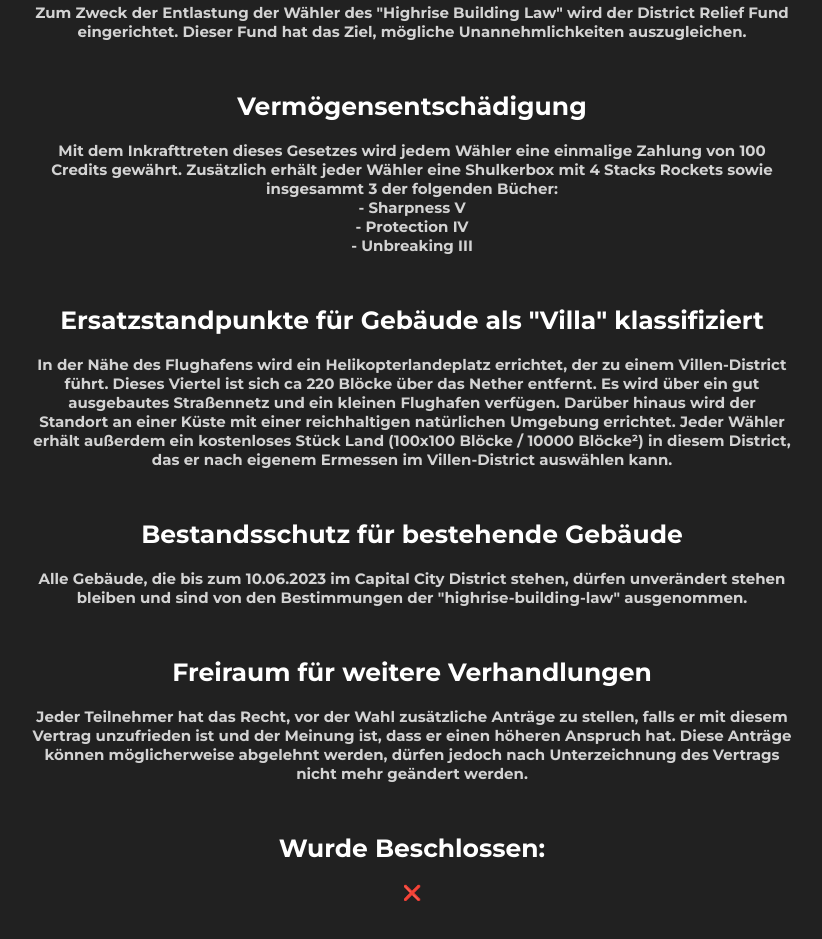
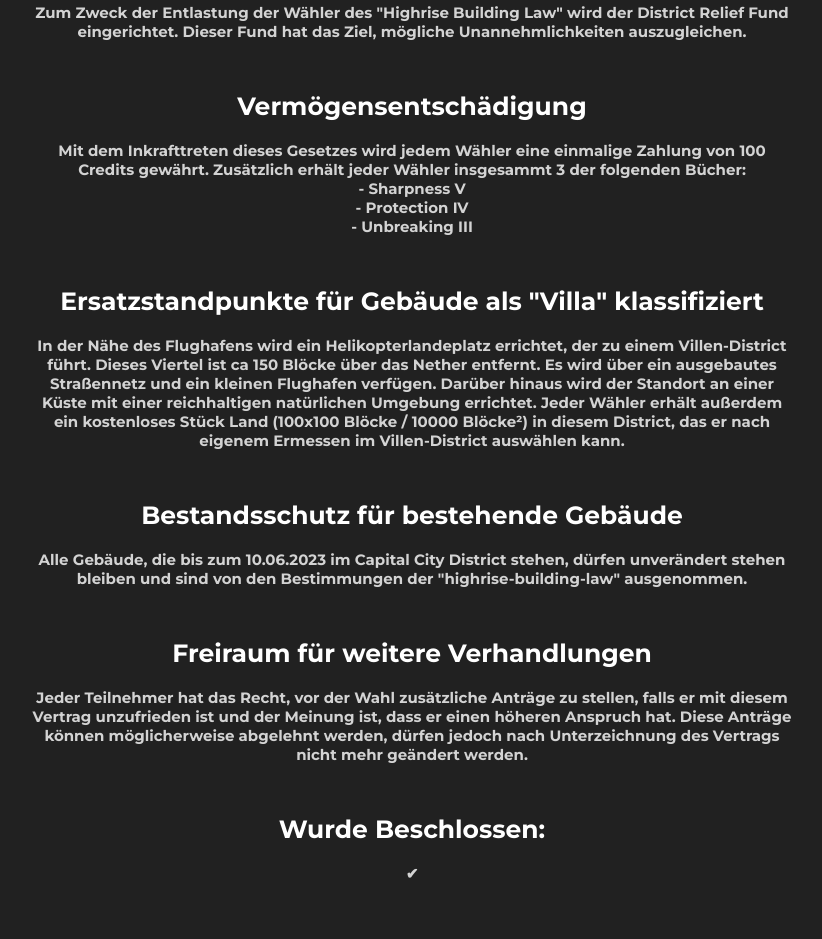
Before and after one commit to Ciphersoft-Studios/Capital-Continent, a plain HTML site: page laws/the-district-relief-fund.html in a window 1280 px wide. Shown: the part 287-1226 px from the top of the page, without its empty margins (228-1050 px from the left). Drawn offline with Linux system fonts and the light colour scheme.

Commit message:
Passed Laws

```diff
--- a/laws/the-district-relief-fund.html
+++ b/laws/the-district-relief-fund.html
@@ -37,7 +37,7 @@
                 <p class="law-description">Zum Zweck der Entlastung der Wähler des "Highrise Building Law" wird der District Relief Fund eingerichtet. Dieser Fund hat das Ziel, mögliche Unannehmlichkeiten auszugleichen.</p>
 
                 <h3 class="sub-title">Vermögensentschädigung</h3>
-                <p class="law-description">Mit dem Inkrafttreten dieses Gesetzes wird jedem Wähler eine einmalige Zahlung von 100 Credits gewährt. Zusätzlich erhält jeder Wähler eine Shulkerbox mit 4 Stacks Rockets sowie insgesammt 3 der folgenden Bücher:
+                <p class="law-description">Mit dem Inkrafttreten dieses Gesetzes wird jedem Wähler eine einmalige Zahlung von 100 Credits gewährt. Zusätzlich erhält jeder Wähler insgesammt 3 der folgenden Bücher:
                 <br>
                 - Sharpness V <br>
                 - Protection IV <br>
@@ -45,7 +45,7 @@
                 </p>
 
                 <h3 class="sub-title">Ersatzstandpunkte für Gebäude als "Villa" klassifiziert</h3>
-                <p class="law-description">In der Nähe des Flughafens wird ein Helikopterlandeplatz errichtet, der zu einem Villen-District führt. Dieses Viertel ist sich ca 220 Blöcke über das Nether entfernt. Es wird über ein gut ausgebautes Straßennetz und ein kleinen Flughafen verfügen. Darüber hinaus wird der Standort an einer Küste mit einer reichhaltigen natürlichen Umgebung errichtet. Jeder Wähler erhält außerdem ein kostenloses Stück Land (100x100 Blöcke / 10000 Blöcke²) in diesem District, das er nach eigenem Ermessen im Villen-District auswählen kann.</p>
+                <p class="law-description">In der Nähe des Flughafens wird ein Helikopterlandeplatz errichtet, der zu einem Villen-District führt. Dieses Viertel ist ca 150 Blöcke über das Nether entfernt. Es wird über ein ausgebautes Straßennetz und ein kleinen Flughafen verfügen. Darüber hinaus wird der Standort an einer Küste mit einer reichhaltigen natürlichen Umgebung errichtet. Jeder Wähler erhält außerdem ein kostenloses Stück Land (100x100 Blöcke / 10000 Blöcke²) in diesem District, das er nach eigenem Ermessen im Villen-District auswählen kann.</p>
 
                 <h3 class="sub-title">Bestandsschutz für bestehende Gebäude</h3>
                 <p class="law-description">Alle Gebäude, die bis zum 10.06.2023 im Capital City District stehen, dürfen unverändert stehen bleiben und sind von den Bestimmungen der "highrise-building-law" ausgenommen.</p>
@@ -54,7 +54,7 @@
                 <p class="law-description">Jeder Teilnehmer hat das Recht, vor der Wahl zusätzliche Anträge zu stellen, falls er mit diesem Vertrag unzufrieden ist und der Meinung ist, dass er einen höheren Anspruch hat. Diese Anträge können möglicherweise abgelehnt werden, dürfen jedoch nach Unterzeichnung des Vertrags nicht mehr geändert werden.</p>
 
                 <h3 class="sub-title">Wurde Beschlossen:</h3>
-                <p class="law-description">❌</p>
+                <p class="law-description">✔</p>
             </div>
         </section>
     </main>
```
Also changed, not shown: laws/the-common-armor-law.html (+1 -1 lines), laws/the-highrise-building-law.html (+2 -2 lines).
